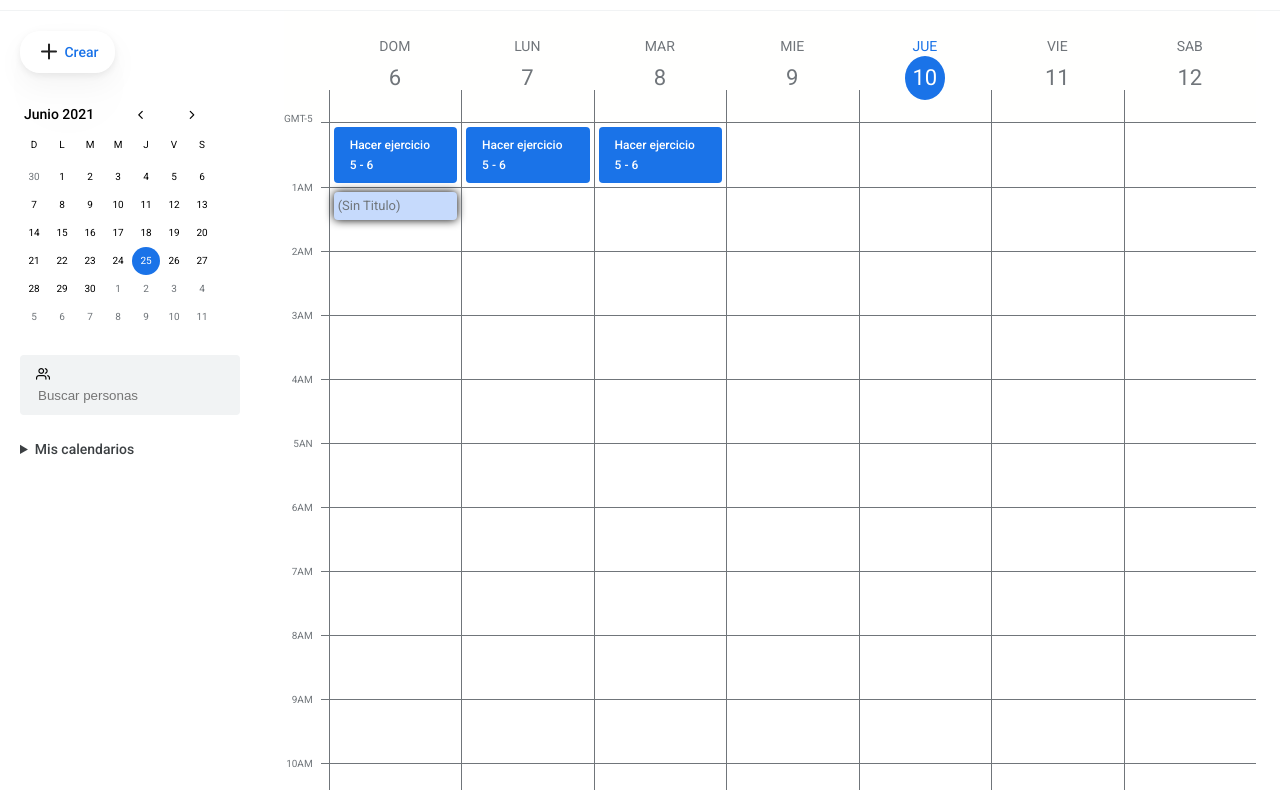
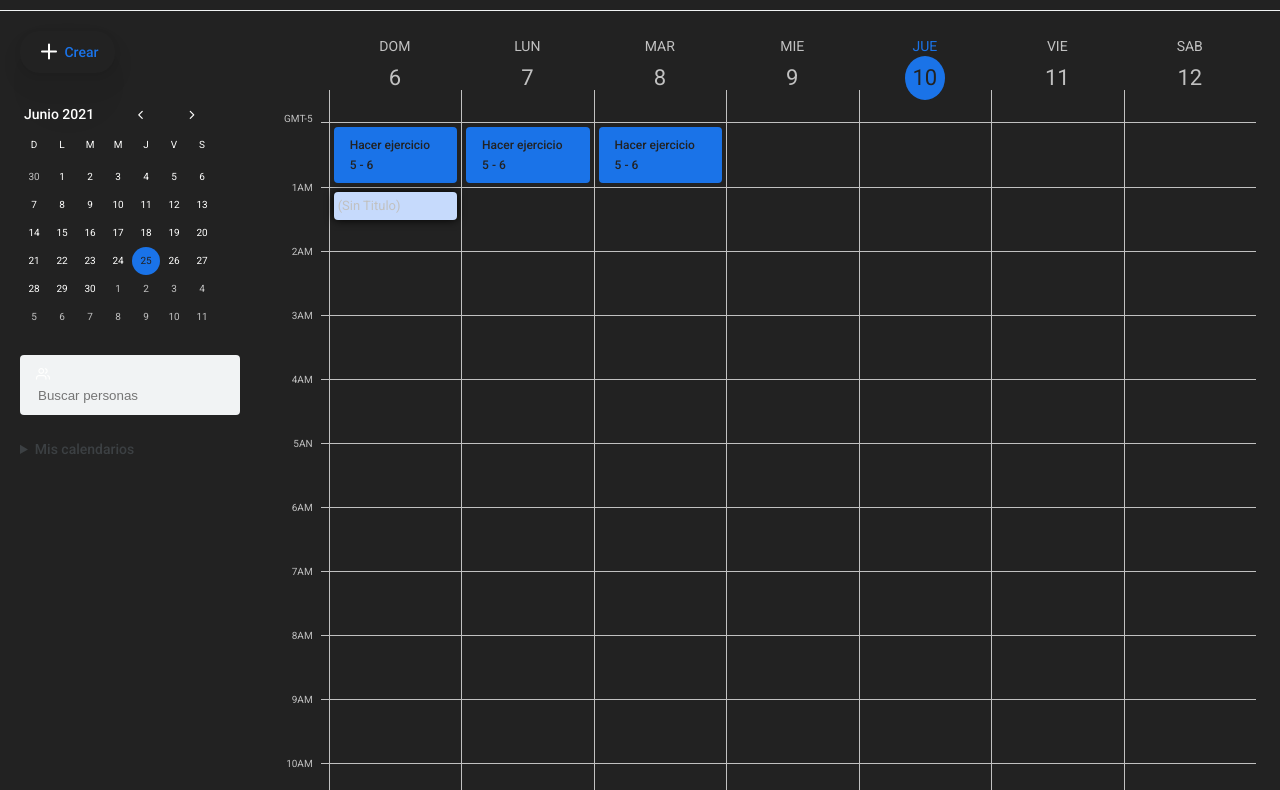
Before and after one commit to yersonreyes/reto-calendario, a plain HTML site: page index.html in a window 1280 px wide. Shown: the part 85-875 px from the top of the page. Drawn offline with Linux system fonts and the dark colour scheme; files whose address does not match are found by name.

Commit message:
agregando dark mode

```diff
--- a/css/global.css
+++ b/css/global.css
@@ -21,6 +21,16 @@
   }
 
   body {
-    font: var( --body1-regular);
+    font: var(--body1-regular);
     margin: 0;
+    color: var(--gray50);
+    background: var(--white);
   }
+
+  @media screen and (prefers-color-scheme: dark) {
+    :root {
+      --gray50: #fffffe;
+      --gray20: #c1c1c1;
+      --white: #222222;
+    }
+  }
```
